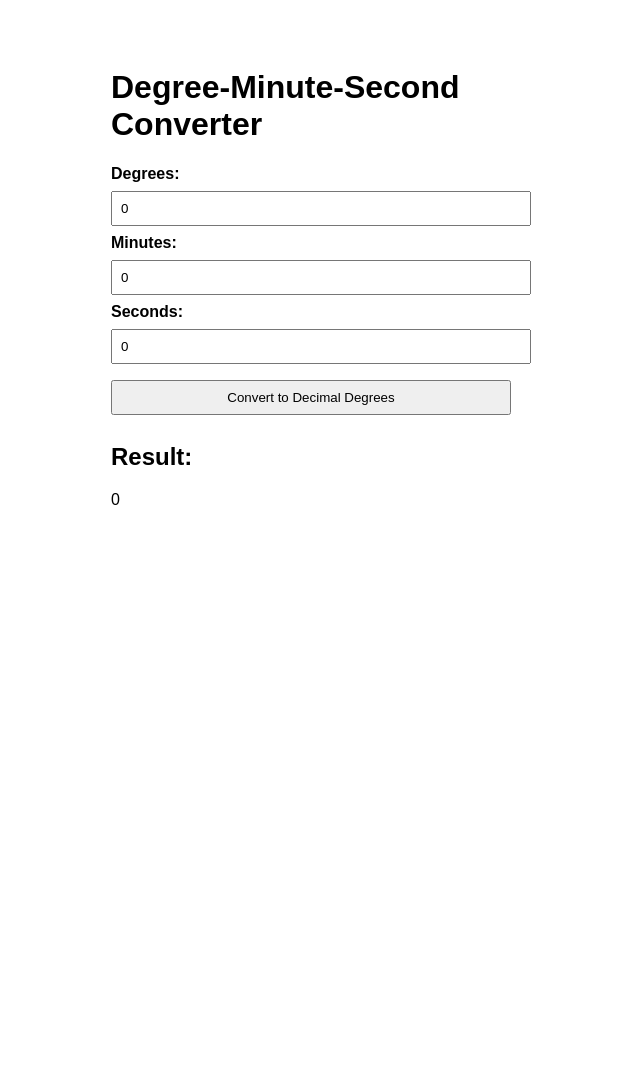
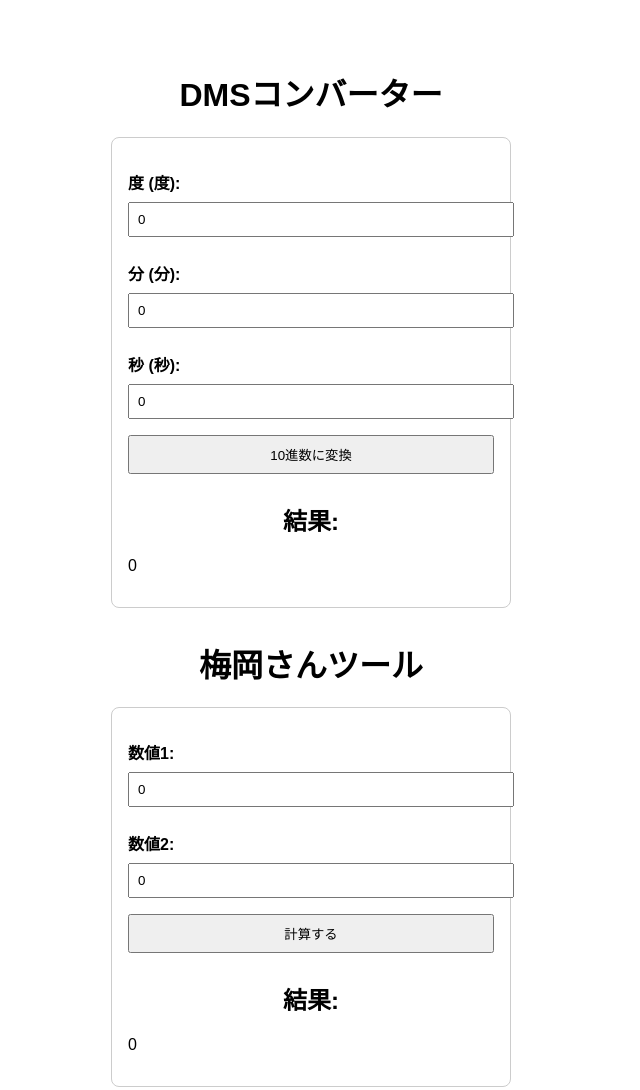
Before and after one commit to devenepali/Suijunsokuryo_tebo, a plain HTML site: page index.html in a window 1280 px wide. Shown: the whole page, without its empty margins (329-969 px from the left). Before the commit the page ends 800 px from the top, so only its background shows below. Drawn offline with Linux system fonts and the light colour scheme.

Commit message:
Update index.html

```diff
--- a/index.html
+++ b/index.html
@@ -1,31 +1,48 @@
 <!DOCTYPE html>
-<html lang="en">
+<html lang="ja">
 <head>
   <meta charset="UTF-8" />
   <meta name="viewport" content="width=device-width, initial-scale=1" />
-  <title>DMS Converter</title>
+  <title>DMSコンバーター & 梅岡さんツール</title>
   <style>
     body { font-family: Arial, sans-serif; max-width: 400px; margin: 2rem auto; padding: 1rem; }
     input, button { padding: 0.5rem; margin: 0.5rem 0; width: 100%; }
-    label { font-weight: bold; }
+    label { font-weight: bold; display: block; margin-top: 1rem; }
+    h1, h2 { text-align: center; }
+    section { border: 1px solid #ccc; padding: 1rem; margin-bottom: 2rem; border-radius: 8px; }
   </style>
 </head>
 <body>
-  <h1>Degree-Minute-Second Converter</h1>
+  <h1>DMSコンバーター</h1>
+  <section>
+    <label for="degrees">度 (度):</label>
+    <input type="number" id="degrees" value="0" />
 
-  <label for="degrees">Degrees:</label>
-  <input type="number" id="degrees" value="0" />
+    <label for="minutes">分 (分):</label>
+    <input type="number" id="minutes" value="0" />
 
-  <label for="minutes">Minutes:</label>
-  <input type="number" id="minutes" value="0" />
+    <label for="seconds">秒 (秒):</label>
+    <input type="number" id="seconds" value="0" />
 
-  <label for="seconds">Seconds:</label>
-  <input type="number" id="seconds" value="0" />
+    <button onclick="convertToDecimal()">10進数に変換</button>
 
-  <button onclick="convertToDecimal()">Convert to Decimal Degrees</button>
+    <h2>結果:</h2>
+    <p id="result">0</p>
+  </section>
 
-  <h2>Result:</h2>
-  <p id="result">0</p>
+  <h1>梅岡さんツール</h1>
+  <section>
+    <label for="input1">数値1:</label>
+    <input type="number" id="input1" value="0" />
+
+    <label for="input2">数値2:</label>
+    <input type="number" id="input2" value="0" />
+
+    <button onclick="umeokaTool()">計算する</button>
+
+    <h2>結果:</h2>
+    <p id="umeokaResult">0</p>
+  </section>
 
   <script>
     function convertToDecimal() {
@@ -36,6 +53,15 @@
       const decimal = deg + (min / 60) + (sec / 3600);
       document.getElementById('result').textContent = decimal.toFixed(6) + '°';
     }
+
+    // Example function for 梅岡さんツール: adds two numbers
+    function umeokaTool() {
+      const val1 = parseFloat(document.getElementById('input1').value) || 0;
+      const val2 = parseFloat(document.getElementById('input2').value) || 0;
+
+      const sum = val1 + val2;
+      document.getElementById('umeokaResult').textContent = sum;
+    }
   </script>
 </body>
 </html>
```
